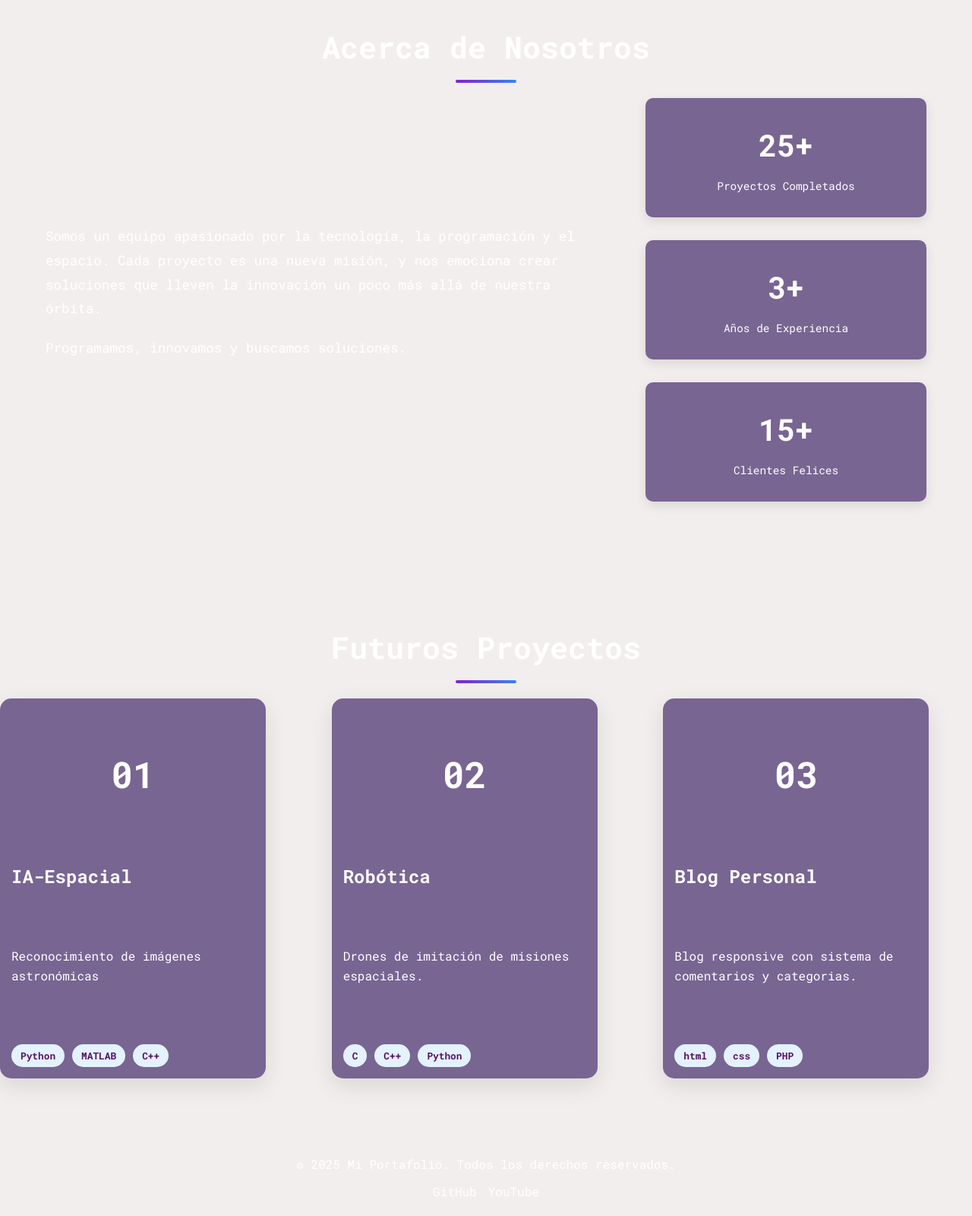
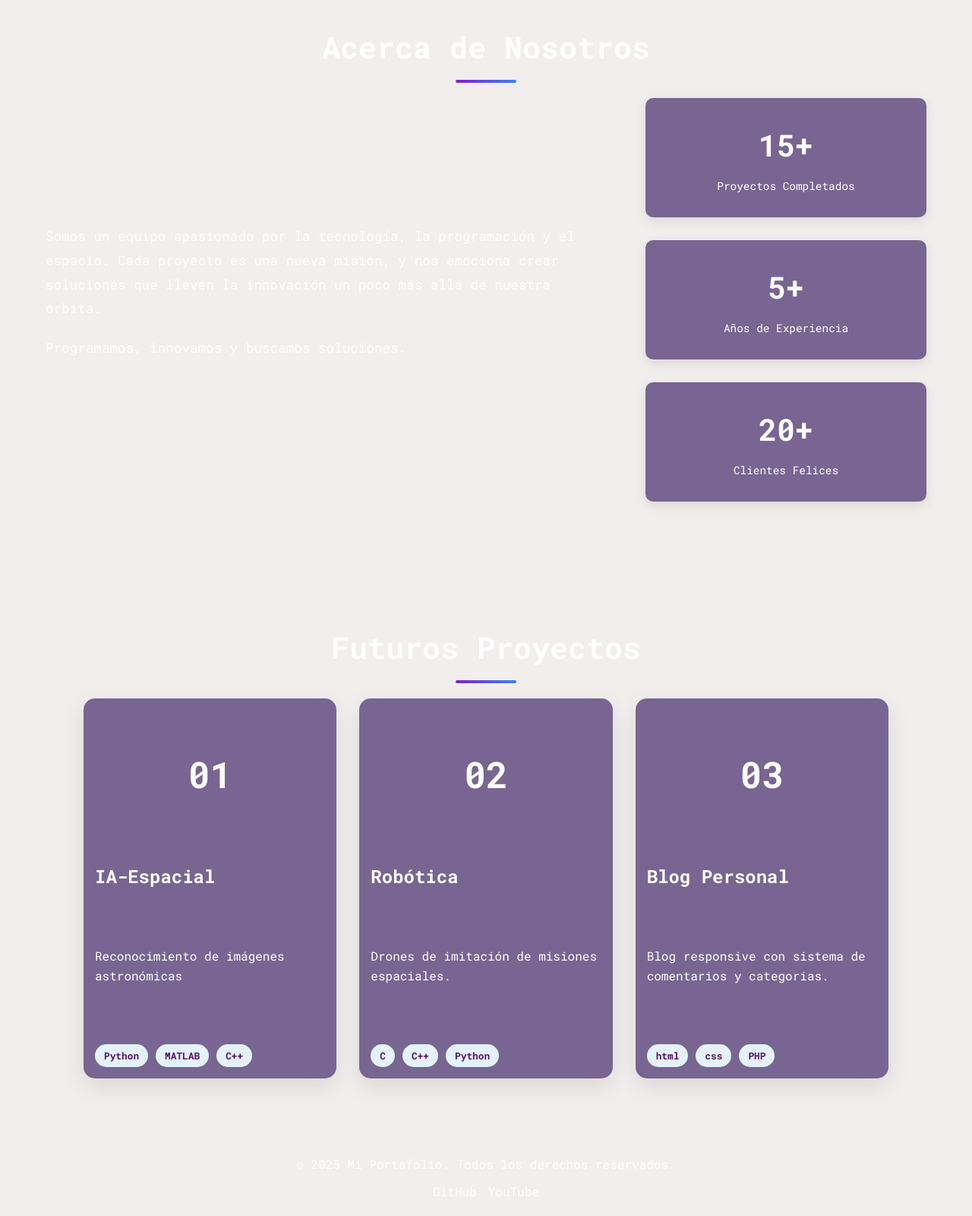
Before and after one commit to dinogamboa111/Evaluacion-1-Grupo-4, a website: page Grupo-4-html-css-javascript/index.html in a window 1280 px wide. Shown: the part 920-2520 px from the top of the page at 76% size. Drawn offline with Linux system fonts and the light colour scheme.

Commit message:
retoques
-Se modifico id de proyectos, para poder crear nueva clase en css sin afectar el resto.
-clase en css para centrar las tarjetas de proyecto
-cambio de colores al posicionar mouse sobre enlaces

```diff
--- a/Grupo-4-html-css-javascript/index.html
+++ b/Grupo-4-html-css-javascript/index.html
@@ -40,7 +40,7 @@
             <ul class="nav-menu">
                 <li><a href="index.html">Inicio</a></li>
                 <li><a href="#acerca">Acerca de</a></li>
-                <li><a href="#proyectos">Proyectos</a></li>
+                <li><a href="#proyectos_futuros">Proyectos</a></li>
                 <li><a href="post.html">Post</a></li>
                 <li><a href="gallery.html">Galeria</a></li>
                 <li><a href="contact.html">Contacto</a></li>
@@ -65,15 +65,15 @@
             </div>
             <div class="about-stats">
                 <div class="stat">
-                    <h3>25+</h3>
+                    <h3>15+</h3>
                     <p>Proyectos Completados</p>
                 </div>
                 <div class="stat">
-                    <h3>3+</h3>
+                    <h3>5+</h3>
                     <p>Años de Experiencia</p>
                 </div>
                 <div class="stat">
-                    <h3>15+</h3>
+                    <h3>20+</h3>
                     <p>Clientes Felices</p>
                 </div>
             </div>
@@ -83,7 +83,7 @@
 </section>
 
 <!-- SECCIÓN PROYECTOS -->
- <section id="proyectos" class="projects">
+ <section id="proyectos_futuros" class="projects">
     <div class="proyect-container">
         <h2 class="section-title">Futuros Proyectos</h2>
         <div class="projects-grid">
--- a/Grupo-4-html-css-javascript/styles/styles.css
+++ b/Grupo-4-html-css-javascript/styles/styles.css
@@ -127,7 +127,7 @@ h1 {
 
 /* HOVER EN NAVEGACIoN: Feedback visual al pasar mouse */
 .nav-menu a:hover {
-    color: #ffffff;  /* Azul marca - consistente con color del logo */
+    color: #bd25eb;  /* Azul marca - consistente con color del logo */
 }
 
 /* AJUSTE ADICIONAL AL BODY: Como el header es fijo, agregamos padding para que no tape el contenido
@@ -212,7 +212,7 @@ main {
 
 .btn-primary {
     background-color: #ffffff;  /* Fondo blanco - destaca perfectamente sobre gradiente */
-    color: #2563eb;            /* Azul marca - consistencia con color principal */
+    color: #bd25eb;            /* Azul marca - consistencia con color principal */
 }
 
 .btn-primary:hover {
@@ -229,7 +229,7 @@ main {
 
 .btn-secondary:hover {
     background-color: #ffffff;  /* Se llena blanco - feedback visual de interaccion */
-    color: #2563eb;            /* Texto azul - mantiene contraste */
+    color: #bd25eb;            /* Texto azul - mantiene contraste */
 }
 
 /*HASTA AQUI BIEN*/
@@ -477,6 +477,21 @@ main {
     font-size: 0.8rem;      /* Texto pequeno - secundario al titulo */
     font-weight: 600;       /* Semi-negrita - legible pero no dominante */
 }
+#proyectos_futuros .projects-grid {
+    display: grid;
+    grid-template-columns: repeat(auto-fit, minmax(300px, 1fr));
+    gap: 30px;
+    justify-content: center; /* centra las tarjetas */
+}
+
+#proyectos_futuros .proyect-container {
+    max-width: 1100px;  /* evita que se estire demasiado */
+    margin: 0 auto;     /* centra horizontalmente */
+    padding: 0 20px;
+}
+
+
+
 
 /* RESPONSIVE PARA PROYECTOS: En moviles una sola columna */
 @media (max-width: 768px) {
```
Also changed, not shown: Grupo-4-html-css-javascript/contact.html (+1 -1 lines), Grupo-4-html-css-javascript/post.html (+1 -1 lines).
